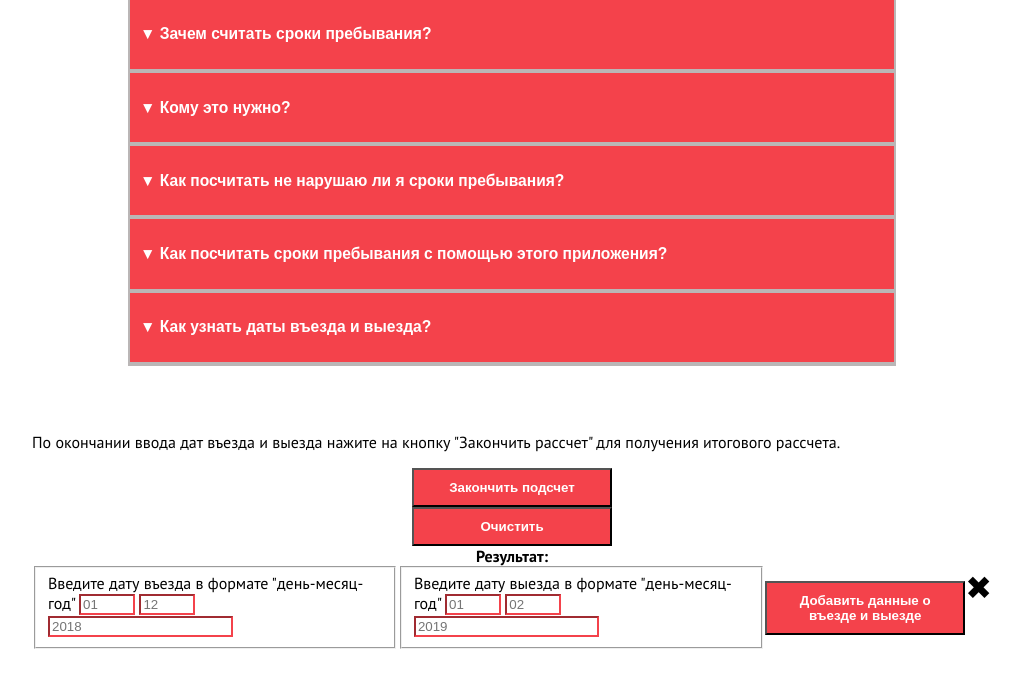
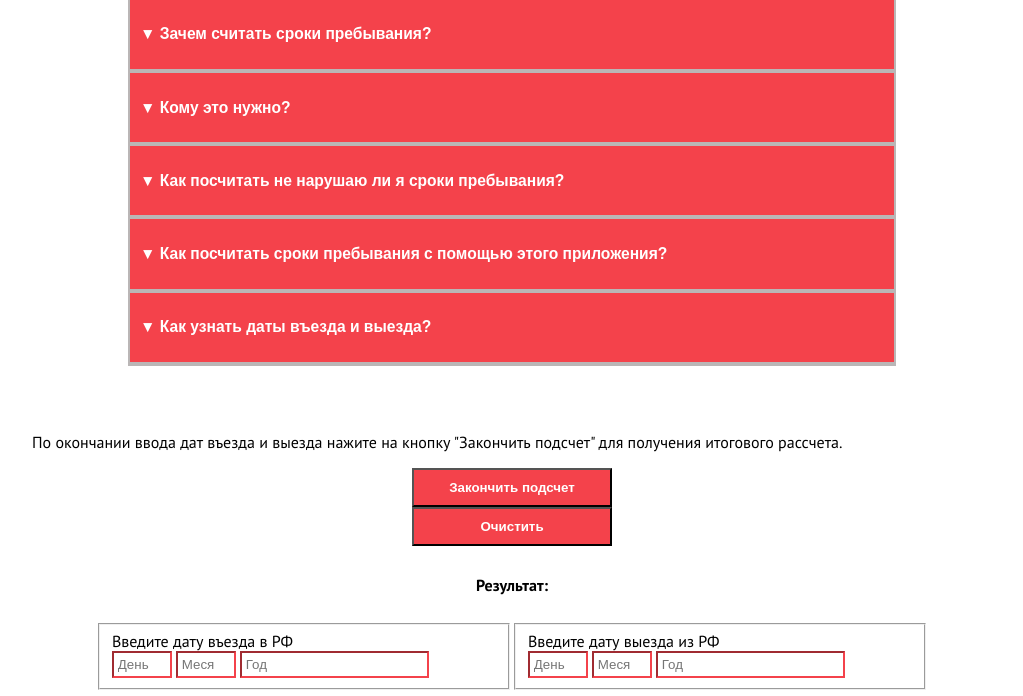
Before and after one commit to MaxBrokhman/terms-of-stay-calculator.io, a plain HTML site: page index.html in a window 1280 px wide. Both pictures are taken after a click on the button "Посчитать сроки". Shown: the part 81-777 px from the top of the page, without its empty margins (128-1151 px from the left). Drawn offline with Linux system fonts and the light colour scheme.

Commit message:
count-terms.js optimized, little css changes

```diff
--- a/css/style.css
+++ b/css/style.css
@@ -10,6 +10,9 @@ button{
     min-width: 200px;
     align-self: center;
     outline: none;
+}
+input{
+    padding: 1%;
 }
 input:invalid{
     border-color: #f4424b;
@@ -67,10 +70,21 @@ input:valid{
     justify-content: center;
     flex-direction: column;
 }
+.app-result{
+    margin: 3%;
+}
 .term-input-item{
     display: flex;
+    flex-wrap: wrap;
+    justify-content: center;
 }
-
+.term-input-item fieldset{
+    flex-basis: 40%;
+}
+.term-input-item .add-date-button,
+.term-input-item .term-input__close{
+    margin: 2%;
+}
 .terms-container{
     padding-bottom: 50px;
 }
--- a/index.html
+++ b/index.html
@@ -78,7 +78,7 @@
 
             </section>
             <section class="app-interface">
-                <p class="description">По окончании ввода дат въезда и выезда нажите на кнопку "Закончить рассчет" для получения итогового рассчета.</span></p>
+                <p class="description">По окончании ввода дат въезда и выезда нажите на кнопку "Закончить подсчет" для получения итогового рассчета.</span></p>
 
                 <button class="app-start">Посчитать сроки</button>
                 <button class="app-reset">Очистить</button>
@@ -105,17 +105,17 @@
         <template id="terms-input-template" style="display: none">
             <div class="term-input-item">
                 <fieldset class="in-input">
-                    <label>Введите дату въезда в формате "день-месяц-год"
-                        <input class="in-input__day" name="in-day" type="number" min="1" max="31" placeholder="01" required>
-                        <input class="in-input__month" name="in-month" type="number" min="1" max="12" placeholder="12" required>
-                        <input class="in-input__year" name="in-year" type="number" min="1970" placeholder="2018" required>
+                    <label>Введите дату въезда в РФ<br/>
+                        <input class="in-input__day" name="in-day" type="number" min="1" max="31" placeholder="День" required>
+                        <input class="in-input__month" name="in-month" type="number" min="1" max="12" placeholder="Месяц" required>
+                        <input class="in-input__year" name="in-year" type="number" min="1970" placeholder="Год" required>
                     </label>
                 </fieldset>
                 <fieldset class="out-input">
-                    <label>Введите дату выезда в формате "день-месяц-год"
-                        <input class="out-input__day" name="out-day" type="number" min="1" max="31" placeholder="01" required>
-                        <input class="out-input__month" name="out-month" type="number" min="1" max="12" placeholder="02" required>
-                        <input class="out-input__year" name="out-year" type="number" min="1970" placeholder="2019" required>
+                    <label>Введите дату выезда из РФ<br/>
+                        <input class="out-input__day" name="out-day" type="number" min="1" max="31" placeholder="День" required>
+                        <input class="out-input__month" name="out-month" type="number" min="1" max="12" placeholder="Месяц" required>
+                        <input class="out-input__year" name="out-year" type="number" min="1970" placeholder="Год" required>
                     </label>
                 </fieldset>
                 <button class="add-date-button">Добавить данные о въезде и выезде</button>
--- a/js/count-terms.js
+++ b/js/count-terms.js
@@ -1,5 +1,5 @@
 (function(){
-    const ALLOWED_TERM = 90;
+    const ALLOWED_TERM = 89;//День въезда считается первым днем пребывания, поэтому 89
     const getDaysWord = (num) => {
         const daysWordEnd = '' + num;
         const lastSymbol = +daysWordEnd[daysWordEnd.length-1];
@@ -28,16 +28,7 @@
                 allInputs[i].querySelector('.out-input').elements['out-month'].value,
                 allInputs[i].querySelector('.out-input').elements['out-year'].value
             );
-        }
-
-        if(terms.length > 1){
-            for(let i = 0; i < terms.length; i++){
-                result += terms[i].terms;
-            }
-        } else if(terms.length == 0){
-            window.onError('Для подсчета необходимо внести даты въездов и выездов.');
-        } else{
-            result = terms[0].terms;
+            result += terms[i].terms;
         }
 
         document.querySelector('#result').textContent = function() {
```
